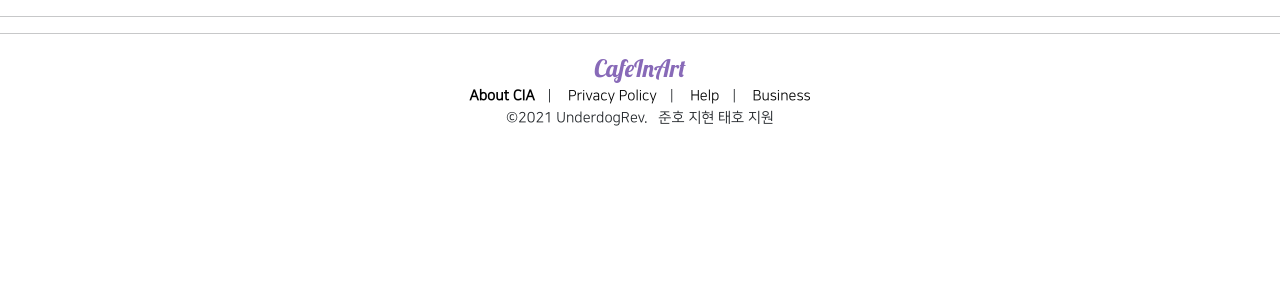
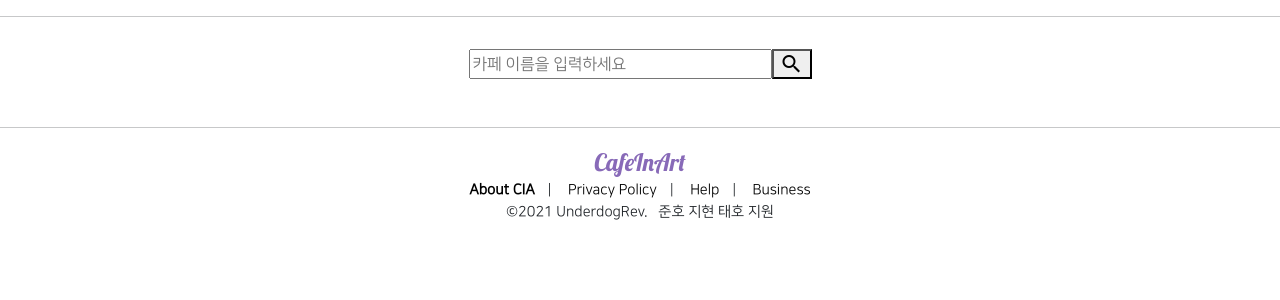
Before and after one commit to Jihyun-Choi/CafeInArt, a Django app: page / in a window 1280 px wide. Shown: the part 64-364 px from the top of the page. Run offline with Django 3.2, Linux system fonts and the light colour scheme; data that the repository does not hold is empty.

Commit message:
edit list css

```diff
--- a/mainapp/templates/mainapp/list.html
+++ b/mainapp/templates/mainapp/list.html
@@ -3,45 +3,32 @@
 
 {% block content %}
 
-<style>
+<div class="search_div">
+    <form action="" method="get" class="search_form">
+        <input type="text" placeholder="카페 이름을 입력하세요">
+        <button type="submit" class="material-icons">search</button>
+    </form>
+</div>
 
-    .container {
-      padding: 0;
-      margin: 5, auto;
-    }
-
-     .container a {
-      width: 45%;
-      max-width: 250px;
-    }
-
-    .container div {
-      display: flex;
-      justify-content: center;
-      align-items: center;
-
-    }
-
-    .container img {
-      width: 30%;
-    }
-
-</style>
-
-    <div class="container">
-        {% for gallerycafe in main_list %}
+<div class="list">
+{% for gallerycafe in main_list %}
+    <div class="list_container">
           <a href="{% url 'mainapp:detail' pk=gallerycafe.pk %}">
-              <div>
+              <div class="list_content">
                   <img src="{{ gallerycafe.image1.url }}" alt="">
               </div>
-              <div>
-                  <h6>
+              <div class="list_content">
+                  <h6><strong>
                       {{ gallerycafe.name }}
-                  </h6>
+                  </strong></h6>
+                  <div class="detail_info">
+                      <span><span class="material-icons">place</span> 갤러리위치~~로~~길</span>
+                      <span><span class="material-icons">date_range</span> 2021.09.21~2021.11.11</span>
+                  </div>
               </div>
           </a>
-
-       {% endfor %}
     </div>
+{% endfor %}
+</div>
 
 {% endblock %}
--- a/static/base.css
+++ b/static/base.css
@@ -73,3 +73,57 @@ a:hover {
     padding-right: 0.8rem;
     padding-left: 0.8rem;
 }
+
+/* list */
+.search_div {
+    text-align: center;
+    margin: 2rem auto;
+
+}
+
+.search_form {
+    display: flex;
+    justify-content: center;
+}
+
+.list_container {
+    padding: 0;
+    margin-bottom: 1rem;
+}
+
+.list_container a {
+    width: 40%;
+
+}
+
+.list_container .list_content {
+    display: flex;
+    flex-direction: column;
+    justify-content: center;
+    align-items: flex-start;
+
+}
+
+.list_container img {
+    width: 15rem;
+    height: 10rem;
+    object-fit: cover;
+}
+
+.list {
+    display: flex;
+    justify-content: space-around;
+    flex-wrap: wrap;
+}
+
+.detail_info {
+    text-align: left;
+    color: gray;
+    display: flex;
+    flex-direction: column;
+    margin-bottom: 0;
+}
+
+.detail_info span {
+    font-size: 0.8rem;
+}
```
